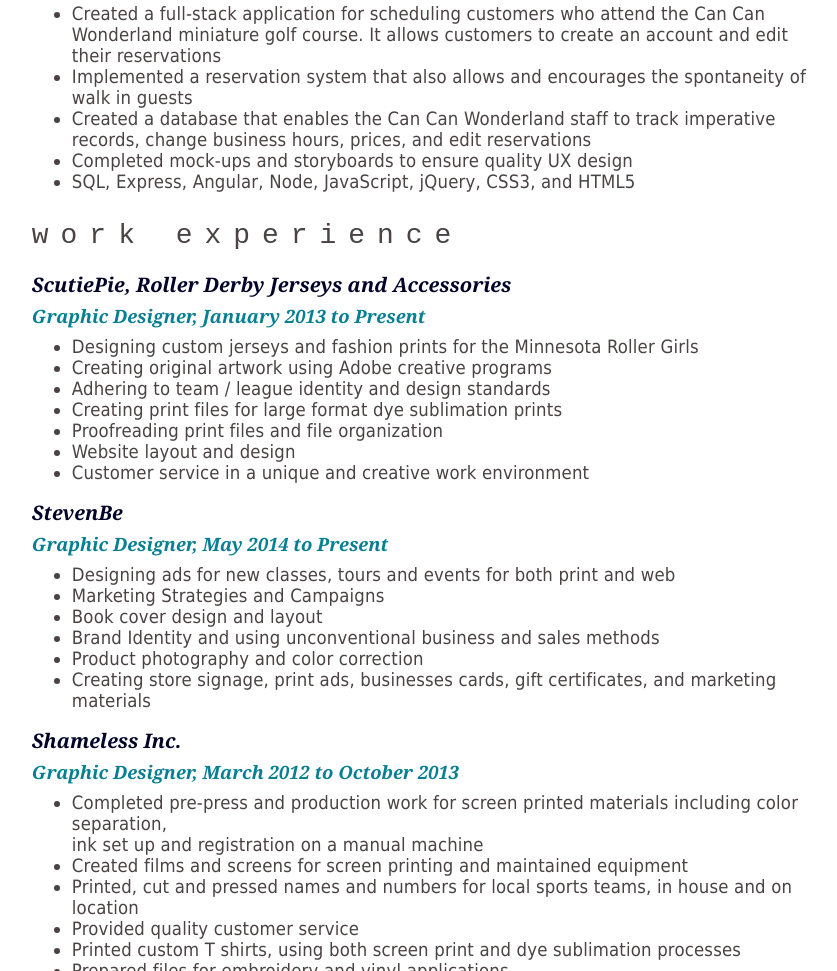
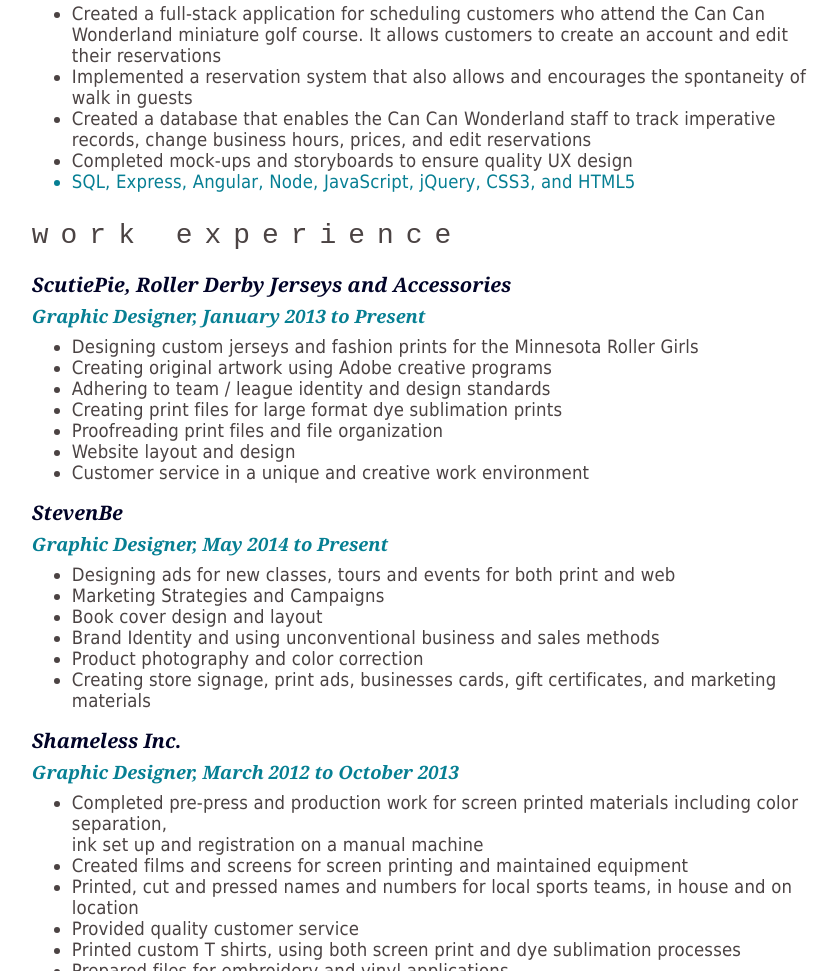
Before and after one commit to lizpiet/Heroku_Resume, a website: page public/index.html in a window 1280 px wide. Shown: the part 1098-2069 px from the top of the page, without its empty margins (210-1047 px from the left). Drawn offline with Linux system fonts and the light colour scheme.

Commit message:
added color

```diff
--- a/public/index.html
+++ b/public/index.html
@@ -133,7 +133,7 @@
         <li>Created a database that enables the Can Can Wonderland staff to track imperative records, change
             business hours, prices, and edit reservations</li>
         <li>Completed mock-ups and storyboards to ensure quality UX design</li>
-        <li>SQL, Express, Angular, Node, JavaScript, jQuery, CSS3, and HTML5</li>
+        <li class="highlights">SQL, Express, Angular, Node, JavaScript, jQuery, CSS3, and HTML5</li>
     </ul>
 
     <h2> work experience </h2>
```
